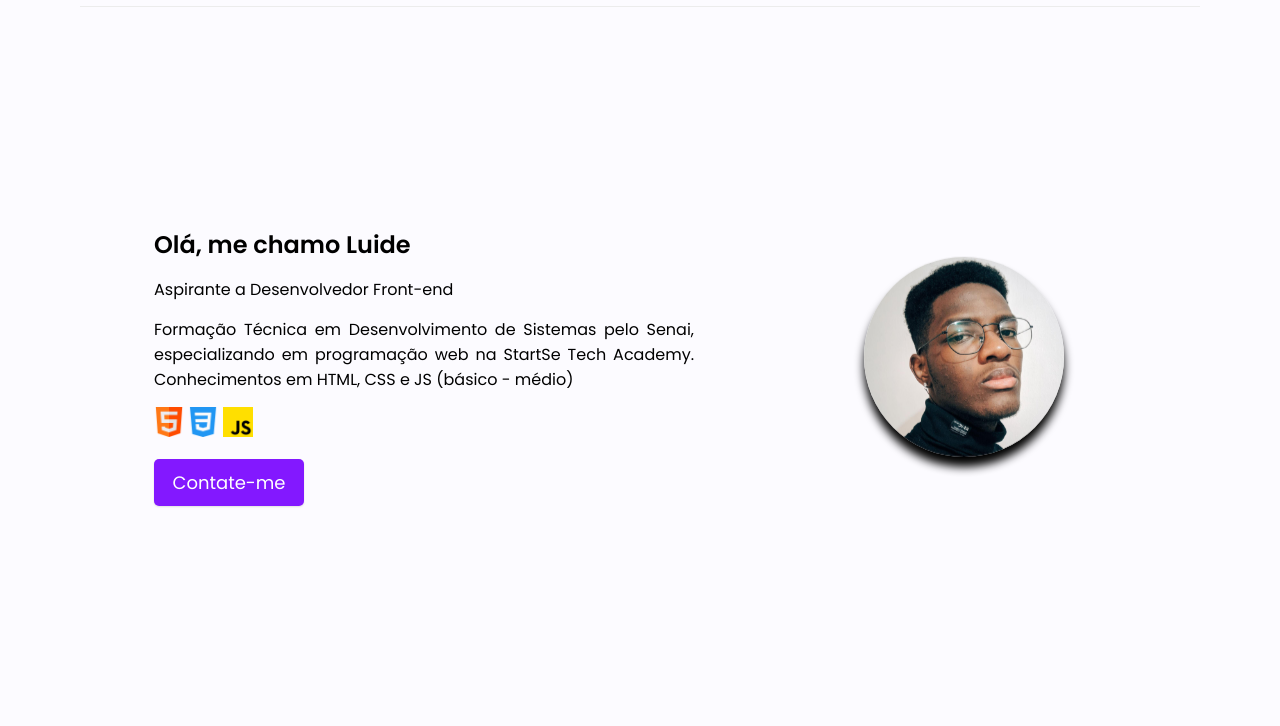
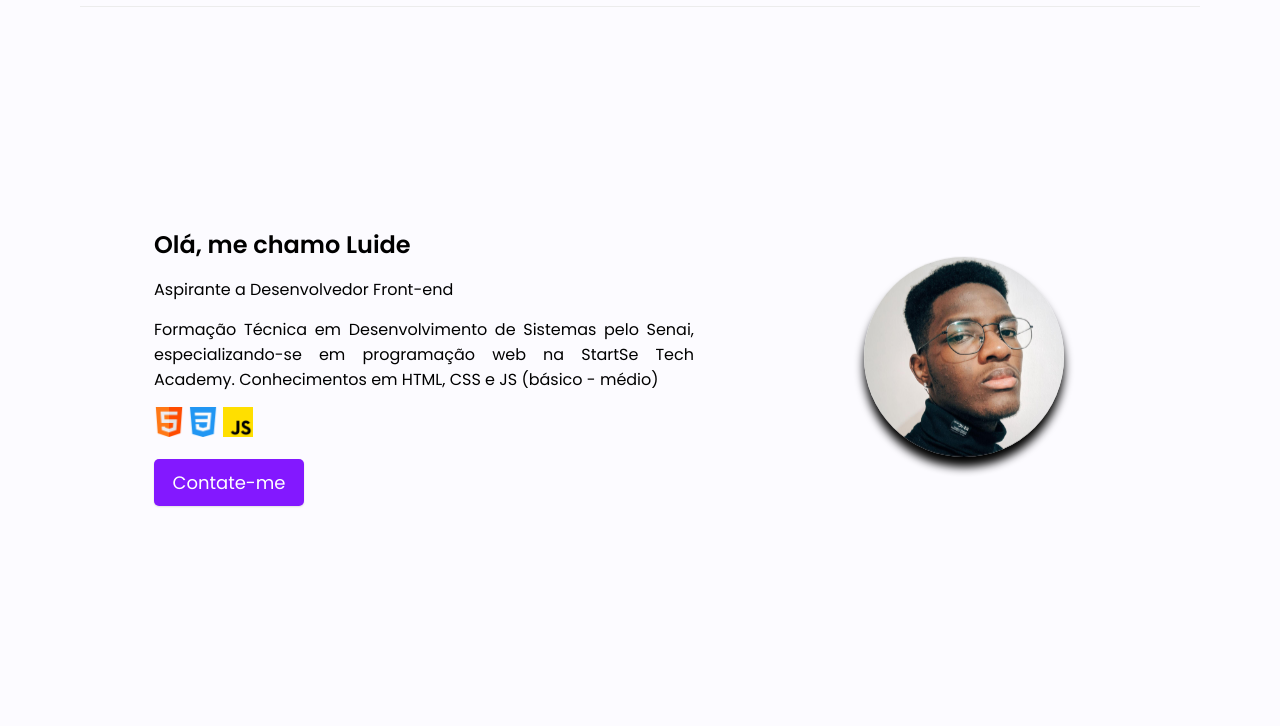
Before and after one commit to luide19/Portifolio-Luide, a plain HTML site: page index.html in a window 1280 px wide. Shown: the part 74-800 px from the top of the page. Drawn offline with nearby package versions, Linux system fonts and the light colour scheme.

Commit message:
versão 1.1
alteração de link e texto L44

```diff
--- a/index.html
+++ b/index.html
@@ -41,7 +41,7 @@
         <h2>Olá, me chamo Luide</h2>
         <span class="home-position">Aspirante a Desenvolvedor Front-end</span>
         <span class="home-resume">
-            Formação Técnica em Desenvolvimento de Sistemas pelo Senai, especializando em programação web na StartSe Tech Academy. Conhecimentos em HTML, CSS e JS (básico - médio)
+            Formação Técnica em Desenvolvimento de Sistemas pelo Senai, especializando-se em programação web na StartSe Tech Academy. Conhecimentos em HTML, CSS e JS (básico - médio)
         </span>
 
         <div class="icones">
```
